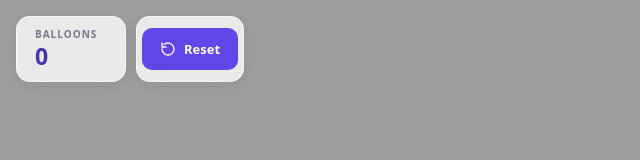
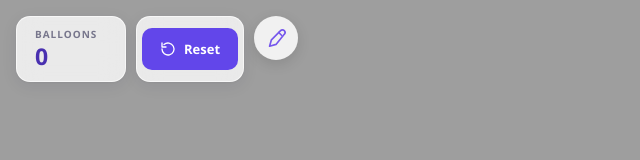
Before and after one commit to antonyjim/balloons, a website built with webpack: page public/index.html in a window 1280 px wide. Shown: the whole page, without its empty margins (0-640 px from the left). Built offline with nearby package versions, Linux system fonts and the light colour scheme.

Commit message:
Added SW support

```diff
--- a/public/index.html
+++ b/public/index.html
@@ -1,12 +1,19 @@
-
 <!doctype html>
 <html lang="en">
 
 <head>
     <meta charset="UTF-8">
-    <meta name="viewport"
-        content="width=device-width, initial-scale=1.0, user-scalable=no">
+    <meta name="viewport" content="width=device-width, initial-scale=1.0, user-scalable=no">
+    <link rel="manifest" href="/manifest.webmanifest">
 
+    <meta name="theme-color" content="#b8dcf5">
+
+    <meta name="apple-mobile-web-app-capable" content="yes">
+    <meta name="apple-mobile-web-app-status-bar-style" content="default">
+    <meta name="apple-mobile-web-app-title" content="Balloons">
+
+    <link rel="apple-touch-icon" href="/icons/icon-192.png">
+    <link rel="icon" href="/favicon.ico">
     <title>Balloons</title>
 
     <style>
@@ -20,19 +27,21 @@
             width: 100%;
             height: 100%;
             overflow: hidden;
-            font-family: system-ui, -apple-system, sans-serif;
+            overscroll-behavior: none;
+            -webkit-user-select: none;
+            user-select: none;
+            -webkit-touch-callout: none;
+            font-family: 'Segoe UI', Tahoma, Geneva, Verdana, sans-serif;
         }
 
         canvas {
             display: block;
+            width: 100%;
+            height: 100%;
             touch-action: none;
+            -webkit-user-select: none;
+        }
 
-            -webkit-user-select: none;
-            user-select: none;
-
-            -webkit-touch-callout: none;
-            -webkit-tap-highlight-color: transparent;
-        }
         .overlay {
             position: fixed;
             top: 16px;
@@ -41,7 +50,7 @@
             align-items: stretch;
             gap: 10px;
             z-index: 10;
-            pointer-events: none;
+            /* pointer-events: none; */
             user-select: none;
         }
 
@@ -136,6 +145,28 @@
             outline-offset: 3px;
         }
 
+        .draw-button {
+            display: grid;
+            place-items: center;
+            width: 44px;
+            height: 44px;
+            border-radius: 50%;
+            background: rgba(255, 255, 255, 0.85);
+            color: #7657ec;
+            box-shadow: 0 4px 14px rgba(0, 0, 0, 0.12);
+            text-decoration: none;
+        }
+
+        .draw-button svg {
+            width: 22px;
+            height: 22px;
+            fill: none;
+            stroke: currentColor;
+            stroke-width: 1.8;
+            stroke-linecap: round;
+            stroke-linejoin: round;
+        }
+
         @media (max-width: 480px) {
             .overlay {
                 top: 10px;
@@ -166,20 +197,20 @@
 
         <div class="card reset-card">
             <button id="reset" type="button">
-                <svg width="16" height="16"
-                    viewBox="0 0 24 24"
-                    fill="none"
-                    stroke="currentColor"
-                    stroke-width="2"
-                    stroke-linecap="round"
-                    stroke-linejoin="round"
-                    aria-hidden="true">
+                <svg width="16" height="16" viewBox="0 0 24 24" fill="none" stroke="currentColor" stroke-width="2"
+                    stroke-linecap="round" stroke-linejoin="round" aria-hidden="true">
                     <path d="M3 12a9 9 0 1 0 3-6.7" />
                     <path d="M3 3v6h6" />
                 </svg>
                 Reset
             </button>
         </div>
+        <a class="draw-button" href="https://sketchpad.anthonyjund.com" aria-label="Open drawing canvas">
+            <svg viewBox="0 0 24 24">
+                <path d="M12 19l-7 2 2-7L17 4a2.8 2.8 0 0 1 4 4L12 19Z" />
+                <path d="m15 6 3 3" />
+            </svg>
+        </a>
     </div>
 
     <script src="/app.js"></script>
--- a/src/index.ts
+++ b/src/index.ts
@@ -29,6 +29,13 @@ canvas.addEventListener('contextmenu', e => {
 const ctx = requireContext(canvas)
 
 const isMobile = window.matchMedia('(pointer: coarse)').matches
+
+if ('serviceWorker' in navigator) {
+    window.addEventListener('load', () => {
+        navigator.serviceWorker.register('/sw.js')
+            .catch(console.error)
+    })
+}
 
 const balloonConfig: BalloonConfig = {
     ...defaultBalloonConfig,
```
Also changed, not shown: public/sw.js (added, +53 -0 lines), public/favicon.ico (added), public/icon-192.png (added), public/icon-512.png (added), public/manifest.webmanifest (added).
